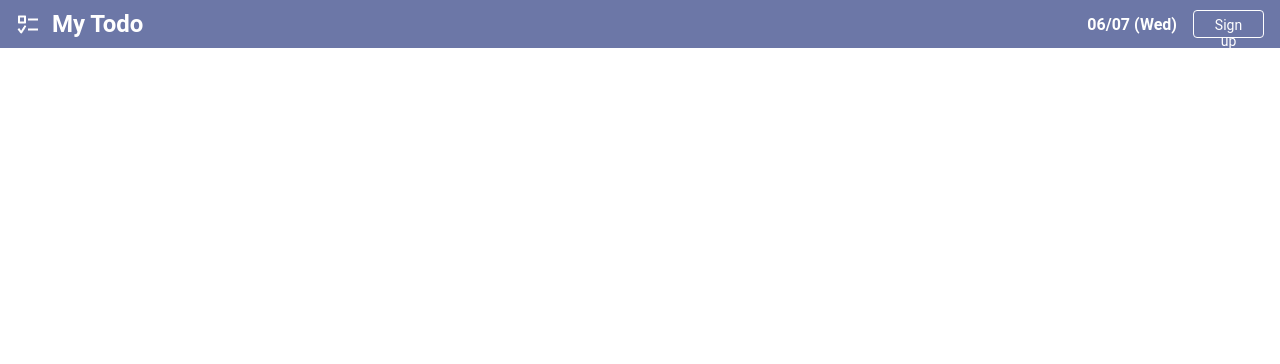
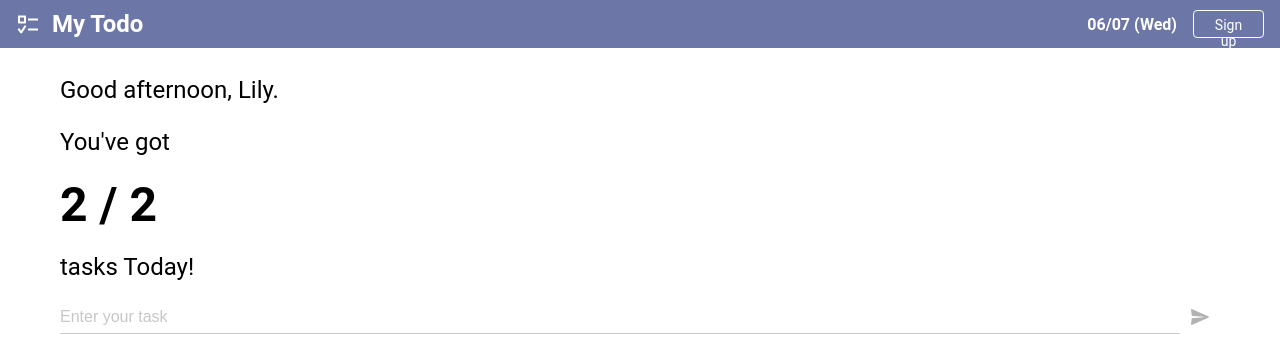
Before and after one commit to statkwon/todo-client, a React (Create React App) app: page /Home in a window 1280 px wide. Shown: the top 364 px of the page. Built offline with nearby package versions, Linux system fonts and the light colour scheme.

Commit message:
[ADD] add a Home component

```diff
--- a/src/App.jsx
+++ b/src/App.jsx
@@ -2,12 +2,14 @@ import React, { useRef, useState } from 'react';
 import { Route, Routes, useNavigate } from 'react-router-dom';
 import Header from 'components/common/Header.jsx';
 import Login from './components/pages/Login';
+import Home from './components/pages/Home';
 import 'App.scss';
 
 function App() {
   const navigate = useNavigate();
   const logoClickHandler = () => navigate('/');
   const loginPlaceholder = 'Input your name';
+  const homePlaceholder = 'Enter your task';
   const [isFilled, setIsFilled] = useState(false);
   const [isFocused, setIsFocused] = useState(false);
   const inputRef = useRef(null);
@@ -50,6 +52,22 @@ function App() {
             />
           }
         />
+        <Route
+          path="/Home"
+          element={
+            <Home
+              border={true}
+              placeholder={homePlaceholder}
+              isFilled={isFilled}
+              isFocused={isFocused}
+              inputRef={inputRef}
+              changeHandler={changeHandler}
+              focusHandler={focusHandler}
+              blurHandler={blurHandler}
+              deleteBtnClickHandler={deleteBtnClickHandler}
+            />
+          }
+        />
       </Routes>
     </div>
   );
--- /dev/null
+++ b/src/assets/styles/Home.scss
@@ -0,0 +1,25 @@
+@import "config";
+
+.home {
+  display: flex;
+  flex-direction: column;
+  gap: 16px;
+
+  margin: 72px 0 0 60px;
+  max-width: 90%;
+
+  &-text-m {
+    font: {
+      size: $font-size-m;
+      weight: normal;
+    }
+    line-height: 36px;
+  }
+
+  &-text-l {
+    font: {
+      size: $font-size-l;
+      weight: bold;
+    }
+  }
+}
--- /dev/null
+++ b/src/components/pages/Home.jsx
@@ -0,0 +1,52 @@
+import React from 'react';
+import 'assets/styles/Home.scss';
+import PropTypes from 'prop-types';
+import TextField from '../common/TextField';
+
+const Home = props => {
+  const {
+    border,
+    placeholder,
+    isFilled,
+    isFocused,
+    inputRef,
+    changeHandler,
+    focusHandler,
+    blurHandler,
+    deleteBtnClickHandler,
+  } = props;
+
+  return (
+    <div className="home">
+      <div className="home-text-m">Good afternoon, Lily.</div>
+      <div className="home-text-m">You&apos;ve got</div>
+      <div className="home-text-l">2 / 2</div>
+      <div className="home-text-m">tasks Today!</div>
+      <TextField
+        border={border}
+        placeholder={placeholder}
+        isFilled={isFilled}
+        isFocused={isFocused}
+        inputRef={inputRef}
+        changeHandler={changeHandler}
+        focusHandler={focusHandler}
+        blurHandler={blurHandler}
+        deleteBtnClickHandler={deleteBtnClickHandler}
+      />
+    </div>
+  );
+};
+
+Home.propTypes = {
+  border: PropTypes.bool,
+  placeholder: PropTypes.string,
+  isFilled: PropTypes.bool,
+  isFocused: PropTypes.bool,
+  inputRef: PropTypes.object,
+  changeHandler: PropTypes.func,
+  focusHandler: PropTypes.func,
+  blurHandler: PropTypes.func,
+  deleteBtnClickHandler: PropTypes.func,
+};
+
+export default Home;
```
